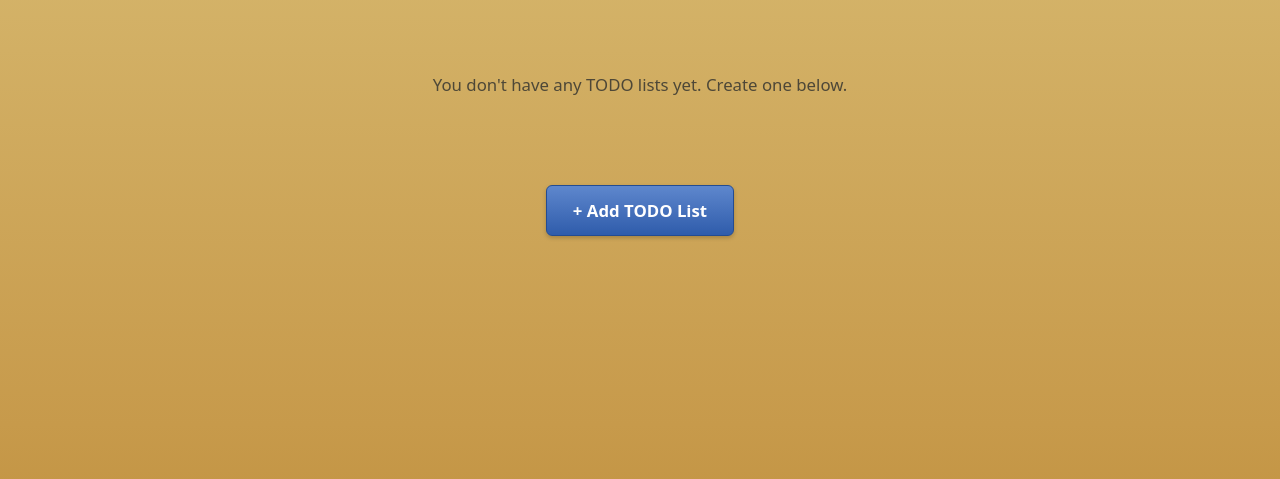
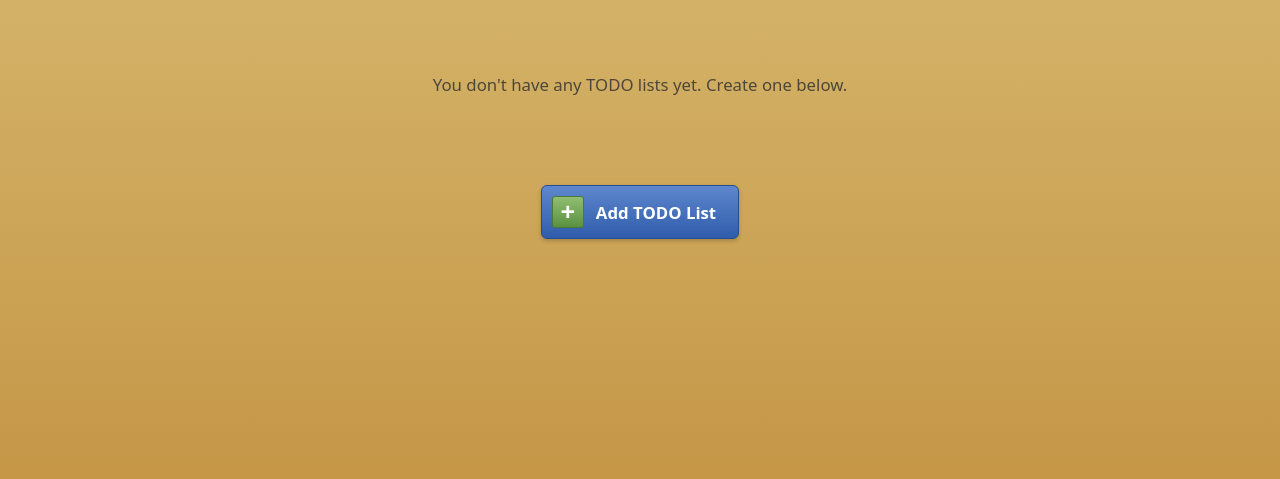
Before and after one commit to Brokerok/todolist, a Django app: page / in a window 1280 px wide. Shown: the part 56-535 px from the top of the page. Run offline with Django 5.2, Linux system fonts and the light colour scheme; the visitor is signed in with stand-in values (Sample User, id 1); data that the repository does not hold is empty.

Commit message:
fix(ui): split + icon out of Add TODO List button to match reference
Reference shows a green square + icon as a separate element on the
left of the blue Add TODO List button, not a plus character in the
button text.

```diff
--- a/static/css/app.css
+++ b/static/css/app.css
@@ -173,15 +173,33 @@ main.container {
     background: linear-gradient(180deg, #5e87cd 0%, #2f5cab 100%);
     border: 1px solid #244c91;
     color: #fff;
-    padding: 12px 26px;
+    padding: 10px 22px 10px 10px;
     font-weight: 600;
     font-size: 1.05rem;
     box-shadow: 0 2px 4px rgba(0, 0, 0, 0.2);
+    display: inline-flex;
+    align-items: center;
+    gap: 12px;
 }
 
 .add-list-button:hover {
     background: linear-gradient(180deg, #6e97dd 0%, #3a6cba 100%);
     color: #fff;
+}
+
+.add-list-plus {
+    background: linear-gradient(180deg, #91be71 0%, #5a9242 100%);
+    border: 1px solid #4a7a37;
+    color: #fff;
+    width: 32px;
+    height: 32px;
+    display: inline-flex;
+    align-items: center;
+    justify-content: center;
+    font-size: 1.6rem;
+    font-weight: 700;
+    line-height: 1;
+    border-radius: 3px;
 }
 
 /* ---------- Empty state ---------- */
--- a/templates/tasks/_project_create_form.html
+++ b/templates/tasks/_project_create_form.html
@@ -3,7 +3,8 @@
             class="btn add-list-button"
             x-show="!open"
             x-on:click="open = true; $nextTick(() => $refs.input.focus())">
-        + Add TODO List
+        <span class="add-list-plus" aria-hidden="true">+</span>
+        Add TODO List
     </button>
 
     <form id="project-create-form"
```
